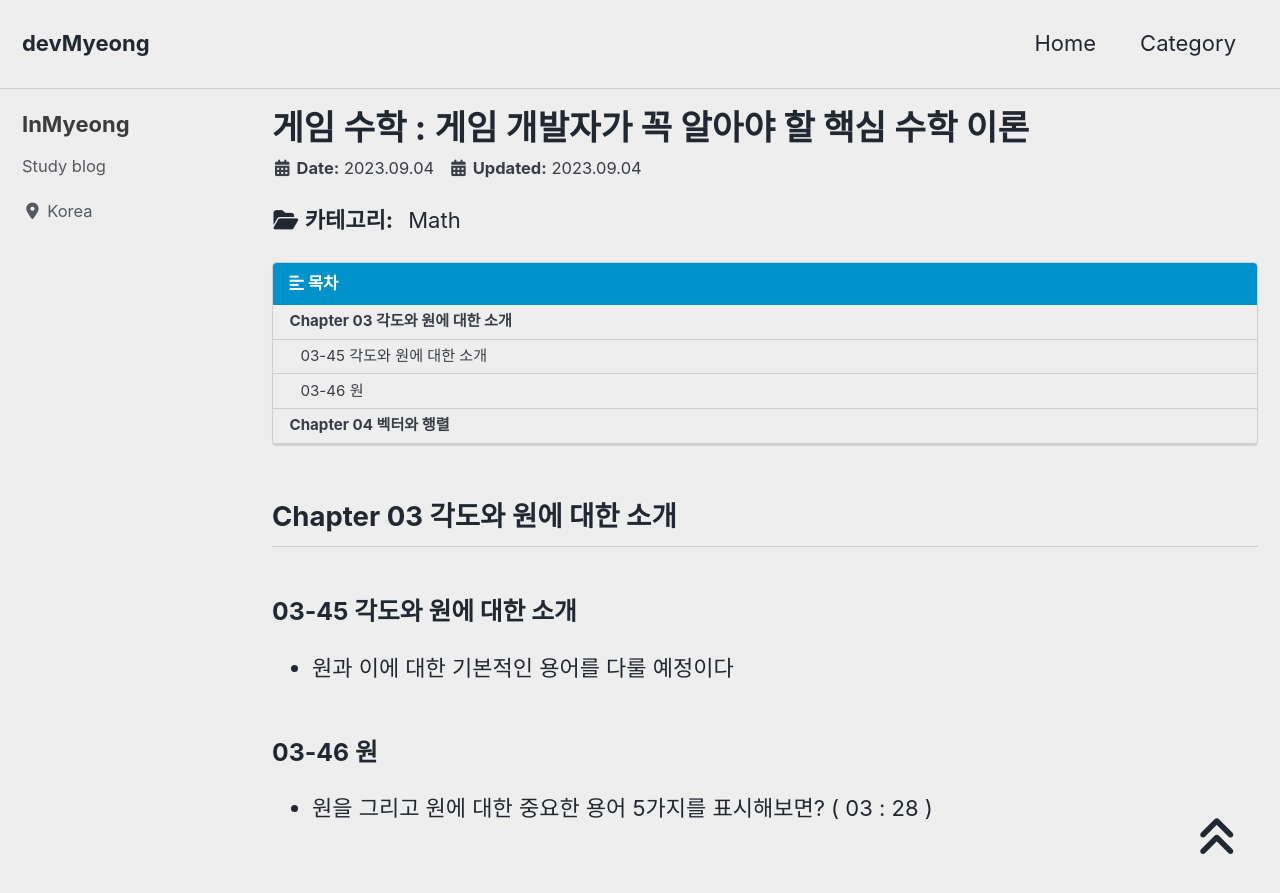
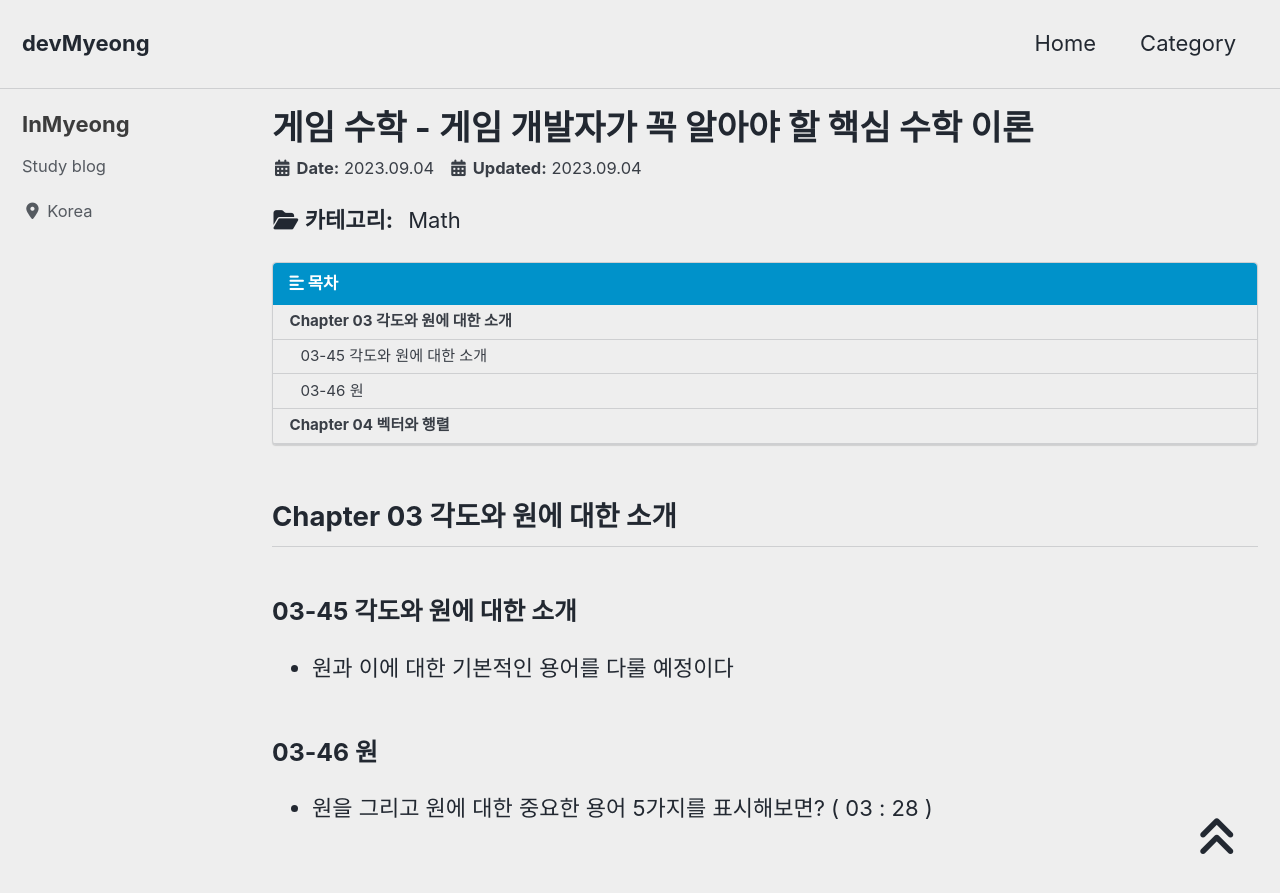
Before and after one commit to devMyeong/devMyeong.github.io, a Jekyll site: the page built from _posts/math/2023-09-04-math-udemy.md, in a window 1280 px wide and 900 px high. Shown: the top 893 px of the window. Built offline with Jekyll 4.4.1, drawn with Linux system fonts in a browser that asks for light colours; cached includes are drawn as plain includes; nearby versions of some CDN libraries; some web fonts are replaced; comment, search, counter and statistics services are not loaded.

Commit message:
Chore : 수정

```diff
--- a/_posts/math/2023-09-04-math-udemy.md
+++ b/_posts/math/2023-09-04-math-udemy.md
@@ -1,5 +1,5 @@
 ---
-title:  "게임 수학 : 게임 개발자가 꼭 알아야 할 핵심 수학 이론"
+title:  "게임 수학 - 게임 개발자가 꼭 알아야 할 핵심 수학 이론"
 
 categories:
   - Math
```
